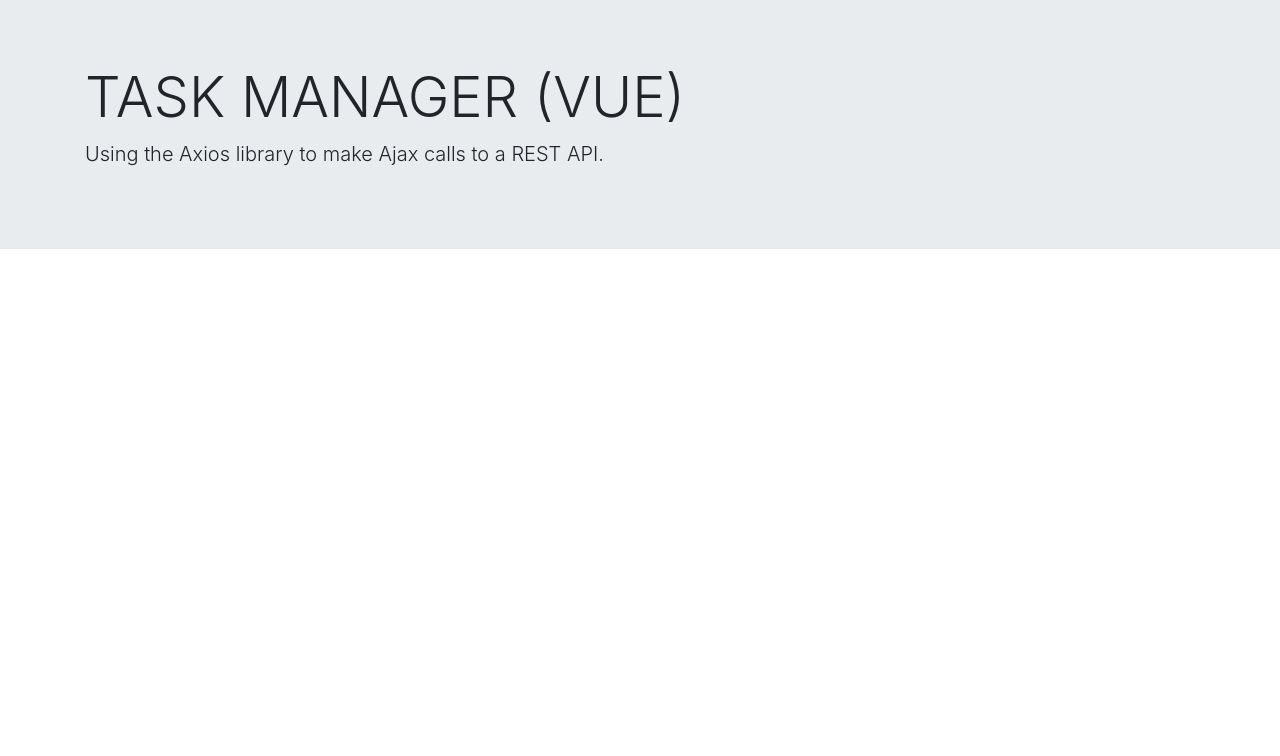
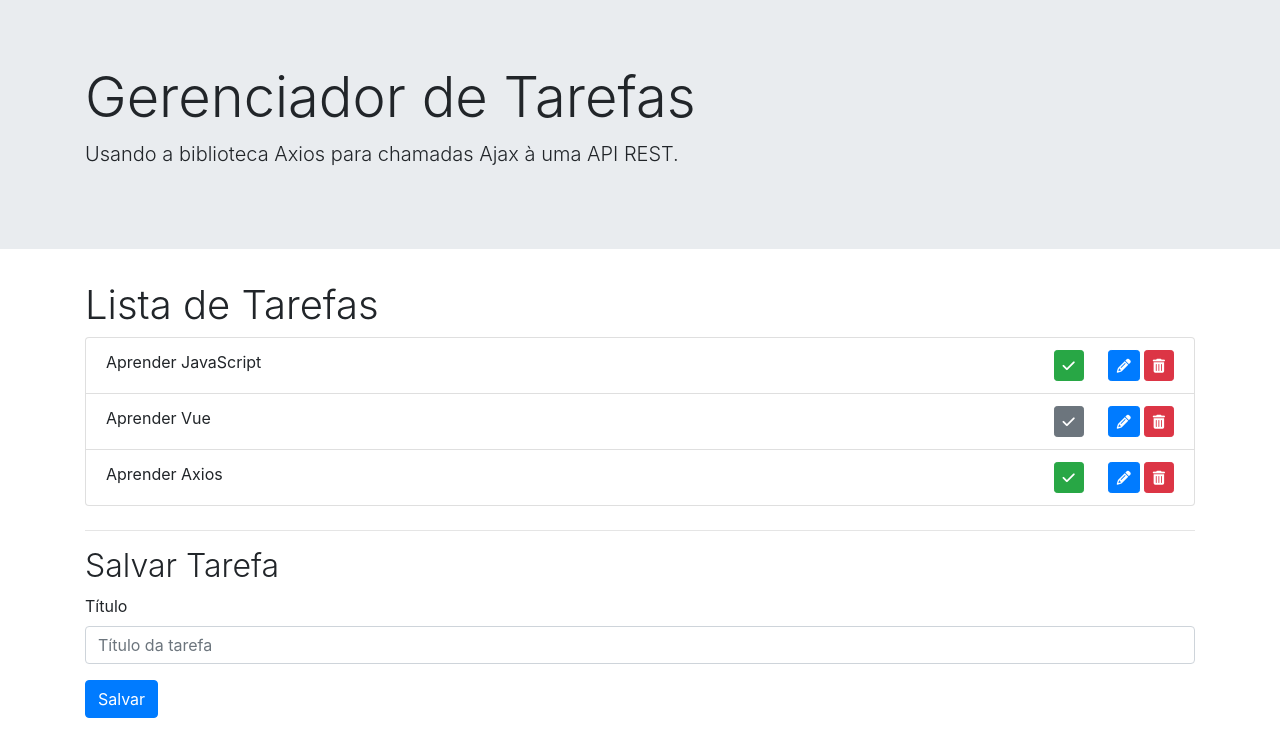
Before and after one commit to GiovaniAlves/crud-vue, a Vue app: page / in a window 1280 px wide. Shown: the top 756 px of the page. Built offline with nearby package versions, Linux system fonts and the light colour scheme.

Commit message:
Os componentes das tarefas foram adicionados

```diff
--- a/public/index.html
+++ b/public/index.html
@@ -5,8 +5,9 @@
         <meta http-equiv="X-UA-Compatible" content="IE=edge">
         <meta name="viewport" content="width=device-width,initial-scale=1.0">
         <link rel="icon" href="<%= BASE_URL %>favicon.ico">
-        <title>CRUD Vue JS</title>
+        <title>Gerenciador de Tarefas - Vue JS</title>
         <link rel="stylesheet" href="https://cdn.jsdelivr.net/npm/bootstrap@4.6.0/dist/css/bootstrap.min.css" integrity="sha384-B0vP5xmATw1+K9KRQjQERJvTumQW0nPEzvF6L/Z6nronJ3oUOFUFpCjEUQouq2+l" crossorigin="anonymous">
+        <script src="https://kit.fontawesome.com/36f5d8ad01.js" crossorigin="anonymous"></script>
     </head>
     <body>
         <noscript>
--- a/src/App.vue
+++ b/src/App.vue
@@ -3,14 +3,21 @@
 
         <div class="jumbotron jumbotron-fluid">
             <div class="container">
-                <h1 class="display-4">TASK MANAGER (VUE)</h1>
-                <p class="lead">Using the Axios library to make Ajax calls to a REST API.</p>
+                <h1 class="display-4">Gerenciador de Tarefas</h1>
+                <p class="lead">Usando a biblioteca Axios para chamadas Ajax à uma API REST.</p>
             </div>
         </div>
 
         <div class="container">
-
+            <TaskList />
         </div>
 
     </div>
 </template>
+
+<script>
+import TaskList from "./components/TaskList"
+export default {
+    components: {TaskList}
+}
+</script>
--- /dev/null
+++ b/src/components/TaskList.vue
@@ -0,0 +1,36 @@
+<template>
+    <h1 class="font-weight-light">Lista de Tarefas </h1>
+
+    <ul class="list-group" v-if="tasks.length > 0">
+        <TaskListItem
+            v-for="task in tasks"
+            :key="task.id"
+            :task="task"/>
+    </ul>
+
+    <p v-else>Nenhuma tarefa criada.</p>
+
+    <TaskSave />
+</template>
+
+<script>
+import TaskListItem from "./TaskListItem"
+import TaskSave from "./TaskSave"
+
+export default {
+    name: "TaskList",
+    components: {
+        TaskSave,
+        TaskListItem
+    },
+    data() {
+        return {
+            tasks : [
+                {id: 1, title: "Aprender JavaScript", concluded: true},
+                {id: 2, title: "Aprender Vue", concluded: false},
+                {id: 3, title: "Aprender Axios", concluded: true},
+            ]
+        }
+    }
+}
+</script>
--- /dev/null
+++ b/src/components/TaskListItem.vue
@@ -0,0 +1,46 @@
+<template>
+    <li class="list-group-item d-flex">
+        <span>{{ task.title }}</span>
+        <span class="espacar"></span>
+        <button class="btn btn-sm mr-4" :class="classCss" :title="titleButtonConcluded">
+            <i class="fa fa-check"></i>
+        </button>
+        <button class="btn btn-primary btn-sm mr-1" title="Editar">
+            <i class="fa fa-pencil-alt"></i>
+        </button>
+        <button class="btn btn-danger btn-sm" title="Deletar">
+            <i class="fa fa-trash"></i>
+        </button>
+    </li>
+</template>
+
+<script>
+export default {
+    name: "TaskListItem",
+    props: {
+        task: {
+            type: Object,
+            required: true
+        }
+    },
+    computed: {
+        classCss() {
+            return {
+                'btn-secondary': !this.task.concluded,
+                'btn-success': this.task.concluded
+            }
+        },
+        titleButtonConcluded() {
+            return this.task.concluded ? 'Refazer tarefa' : 'Concluir tarefa'
+        }
+    }
+}
+</script>
+
+<style scoped>
+
+    .espacar {
+        flex: 1 1 auto;
+    }
+
+</style>
--- /dev/null
+++ b/src/components/TaskSave.vue
@@ -0,0 +1,57 @@
+<template>
+    <div class="mt-4">
+        <hr>
+        <h2 class="font-weight-light">Salvar Tarefa</h2>
+        <form>
+            <div class="row">
+                <div :class="classColumn">
+                    <div class="form-group">
+                        <label>Título</label>
+                        <input
+                        type="text"
+                        class="form-control"
+                        placeholder="Título da tarefa">
+                    </div>
+                </div>
+                <div class="col-sm-2" v-if="task">
+                    <label>Tarefa Concluída?</label>
+                    <button class="btn btn-secondary btn-sm d-block">
+                        <i class="fa fa-check"></i>
+                    </button>
+                </div>
+            </div>
+
+            <button type="submit" class="btn btn-primary">Salvar</button>
+        </form>
+    </div>
+</template>
+
+<script>
+
+export default {
+    name: "TaskSave",
+    props: {
+        task: {
+            type: Object,
+            default: undefined
+        }
+    },
+    data() {
+        return {
+            taskLocal: Object.assign(
+                {},
+                {title: '', concluded: false},
+                this.task)
+        }
+    },
+    computed: {
+        classColumn() {
+            return this.task ? 'col-sm-10' : 'col-sm-12'
+        }
+    }
+}
+</script>
+
+<style scoped>
+
+</style>
```
